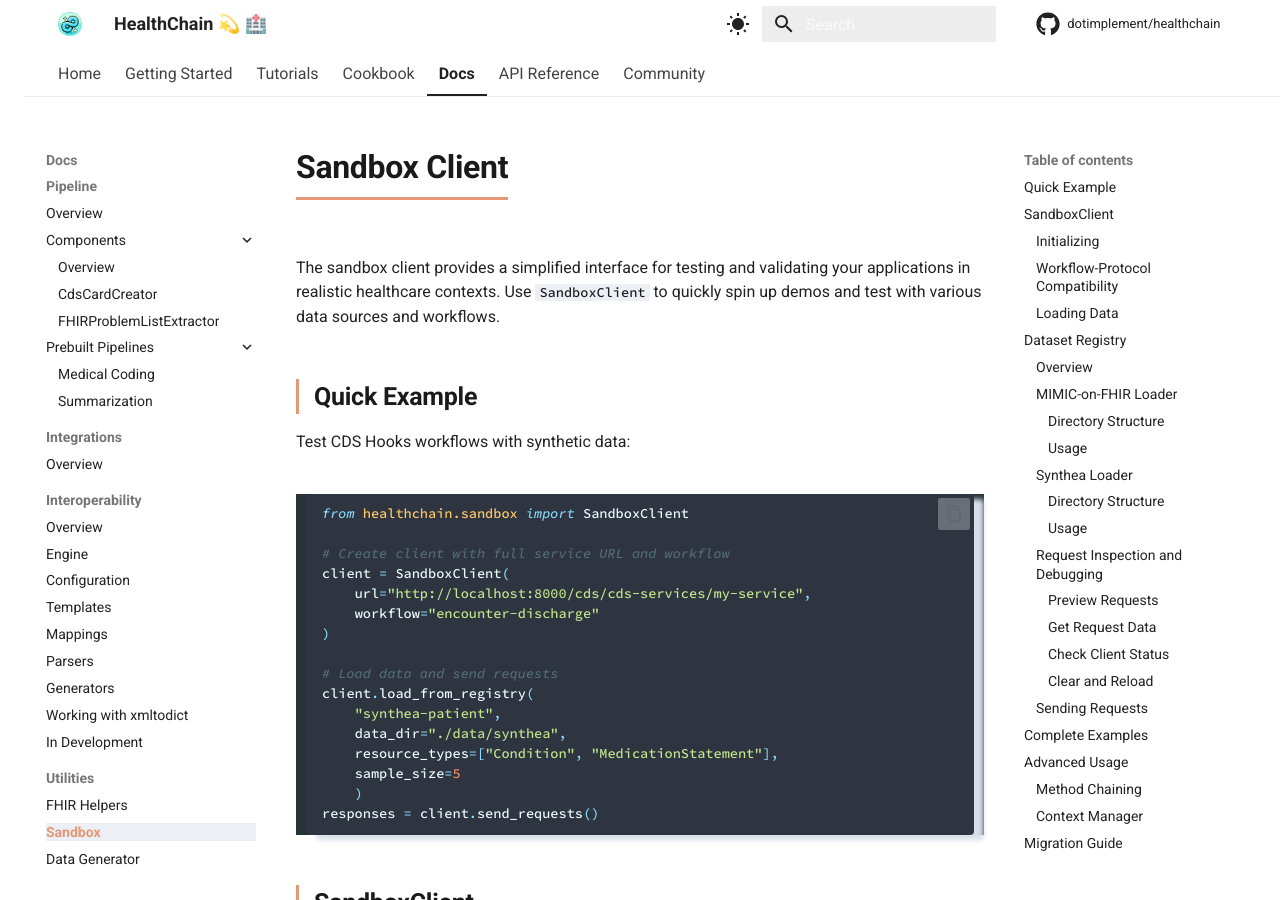
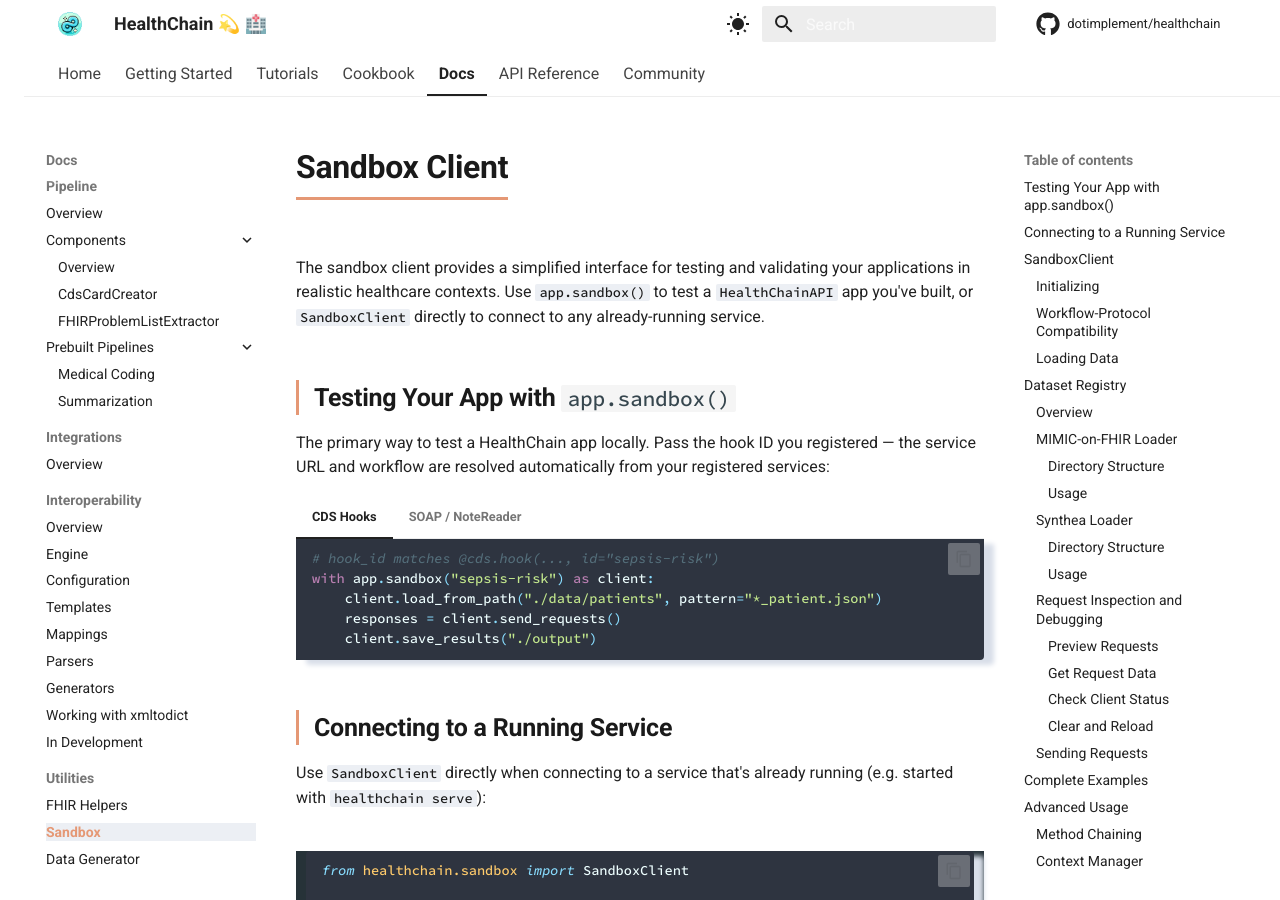
Before and after one commit to dotimplement/HealthChain, an MkDocs documentation site: the page built from docs/reference/utilities/sandbox.md, in a window 1280 px wide and 900 px high. Built offline with MkDocs 1.6.1 and Material for MkDocs 9.7.7, drawn with Linux system fonts in a browser that asks for light colours; comment, search, counter and statistics services are not loaded.

Commit message:
Update sandbox docs and cookbook tutorials

````diff
--- a/docs/reference/utilities/sandbox.md
+++ b/docs/reference/utilities/sandbox.md
@@ -1,27 +1,46 @@
 # Sandbox Client
 
-The sandbox client provides a simplified interface for testing and validating your applications in realistic healthcare contexts. Use `SandboxClient` to quickly spin up demos and test with various data sources and workflows.
+The sandbox client provides a simplified interface for testing and validating your applications in realistic healthcare contexts. Use `app.sandbox()` to test a `HealthChainAPI` app you've built, or `SandboxClient` directly to connect to any already-running service.
 
-## Quick Example
+## Testing Your App with `app.sandbox()`
 
-Test CDS Hooks workflows with synthetic data:
+The primary way to test a HealthChain app locally. Pass the hook ID you registered — the service URL and workflow are resolved automatically from your registered services:
+
+=== "CDS Hooks"
+    ```python
+    # hook_id matches @cds.hook(..., id="sepsis-risk")
+    with app.sandbox("sepsis-risk") as client:
+        client.load_from_path("./data/patients", pattern="*_patient.json")
+        responses = client.send_requests()
+        client.save_results("./output")
+    ```
+
+=== "SOAP / NoteReader"
+    ```python
+    with app.sandbox(workflow="sign-note-inpatient", protocol="soap") as client:
+        client.load_from_path("./data/note.xml")
+        responses = client.send_requests()
+        client.save_results("./output")
+    ```
+
+## Connecting to a Running Service
+
+Use `SandboxClient` directly when connecting to a service that's already running (e.g. started with `healthchain serve`):
 
 ```python
 from healthchain.sandbox import SandboxClient
 
-# Create client with full service URL and workflow
 client = SandboxClient(
     url="http://localhost:8000/cds/cds-services/my-service",
     workflow="encounter-discharge"
 )
 
-# Load data and send requests
 client.load_from_registry(
     "synthea-patient",
     data_dir="./data/synthea",
     resource_types=["Condition", "MedicationStatement"],
     sample_size=5
-    )
+)
 responses = client.send_requests()
 ```
 
````
Also changed, not shown: CLAUDE.md (+1 -0 lines), docs/cookbook/clinical_coding.md (+7 -19 lines), docs/cookbook/discharge_summarizer.md (+10 -18 lines), docs/cookbook/ml_model_deployment.md (+10 -38 lines).
